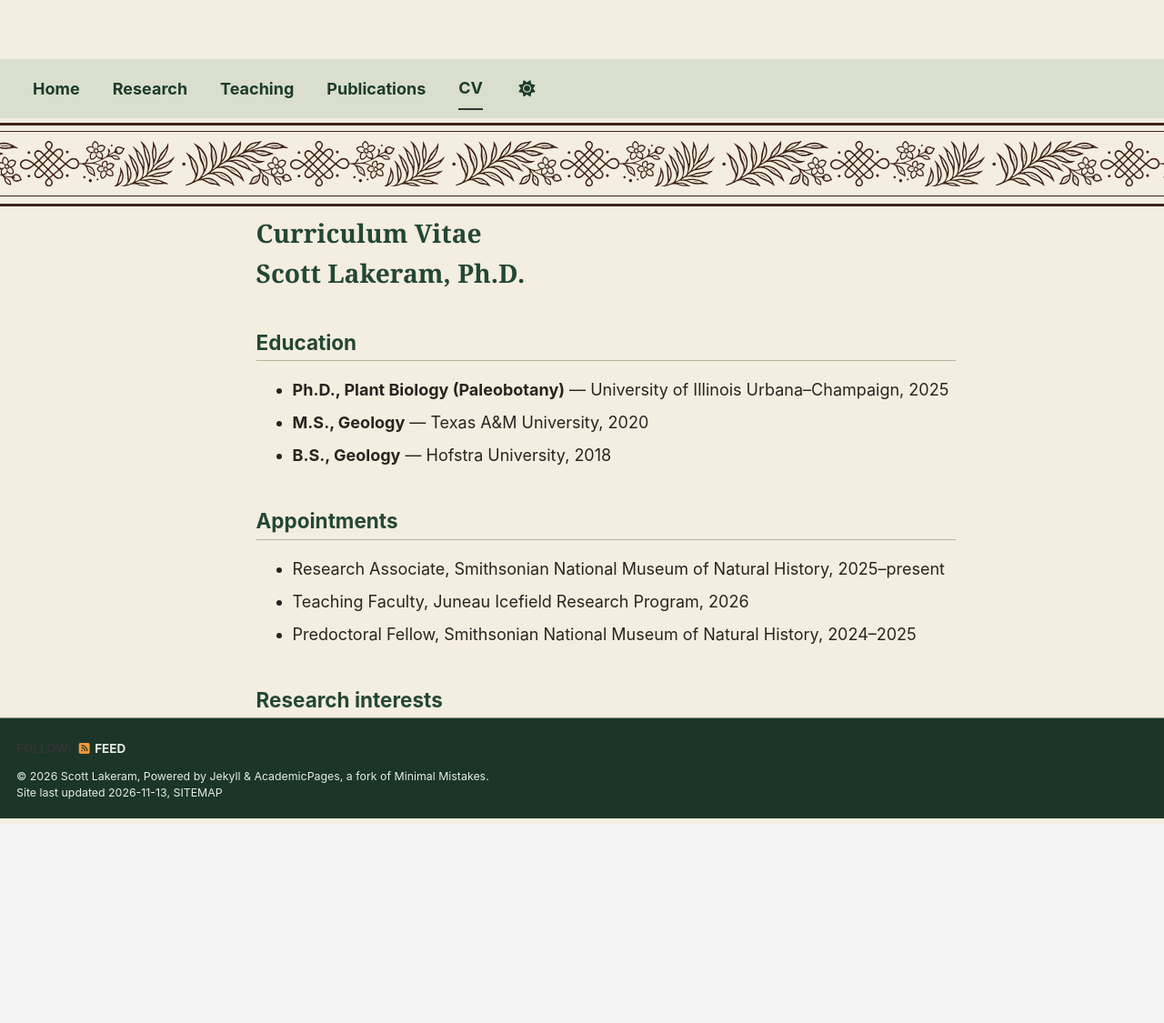
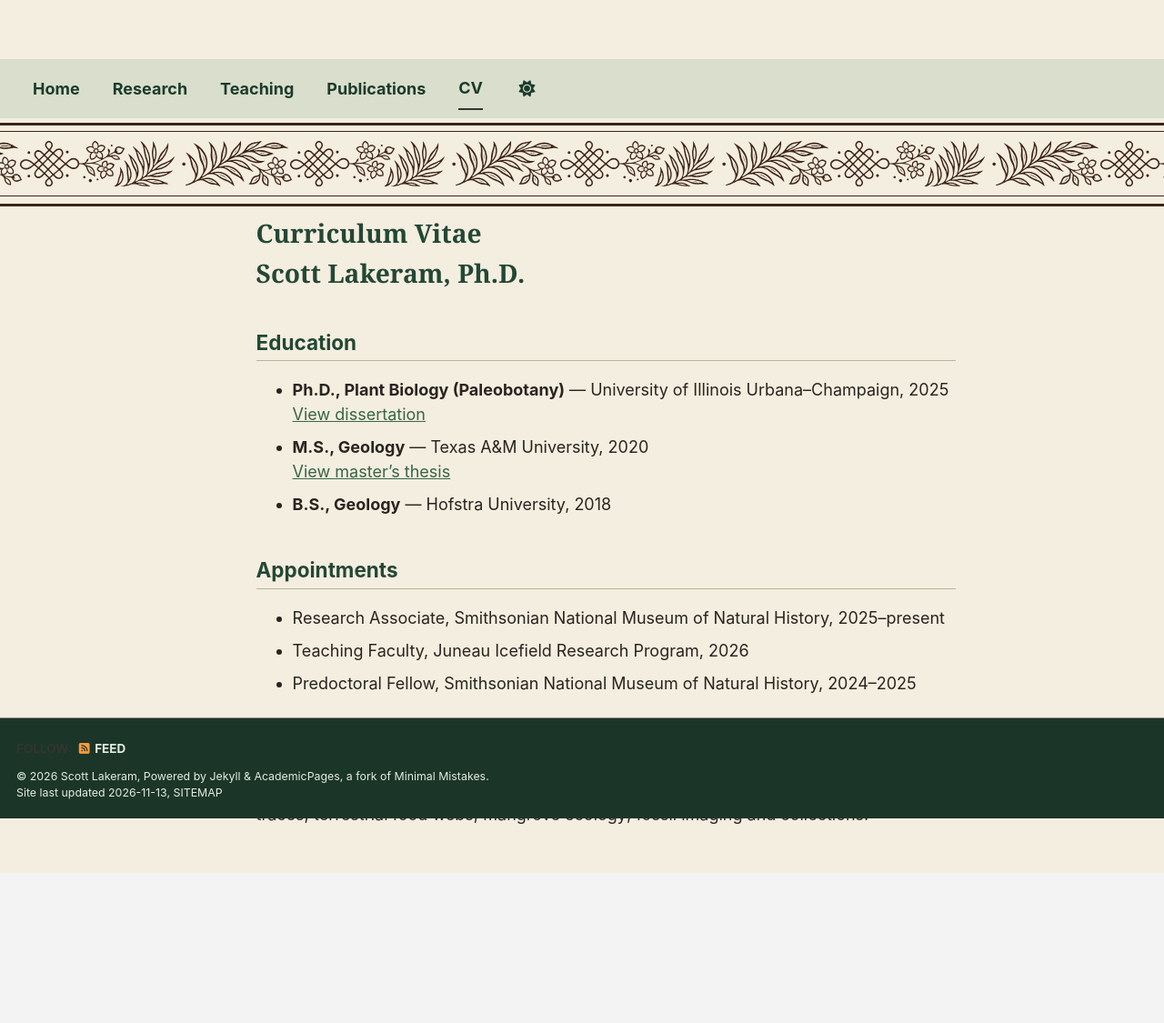
Before and after one commit to slakeram/slakeram.github.io, a Jekyll site: the page built from _pages/cv.md, in a window 1280 px wide. Shown: the whole page at 91% size. Built offline with Jekyll 4.4.1, drawn with Linux system fonts in a browser that asks for light colours; a script bundle is joined from its source files by our own code; a style sheet for code colours, icons or effects is not loaded; before the commit the page ends 1071 px from its top, so only the background shows below that.

Commit message:
Link doctoral dissertation and master's thesis under CV education

```diff
--- a/_pages/cv.md
+++ b/_pages/cv.md
@@ -12,7 +12,9 @@ author_profile: false
 ## Education
 
 - **Ph.D., Plant Biology (Paleobotany)** — University of Illinois Urbana–Champaign, 2025
+  [View dissertation](https://www.ideals.illinois.edu/items/139684)
 - **M.S., Geology** — Texas A&M University, 2020
+  [View master's thesis](https://oaktrust.library.tamu.edu/items/e8ff2bb7-9c9d-4495-8529-d78bf5637d88)
 - **B.S., Geology** — Hofstra University, 2018
 
 ## Appointments
```
